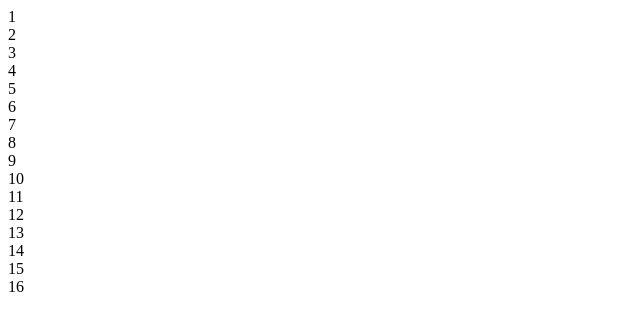
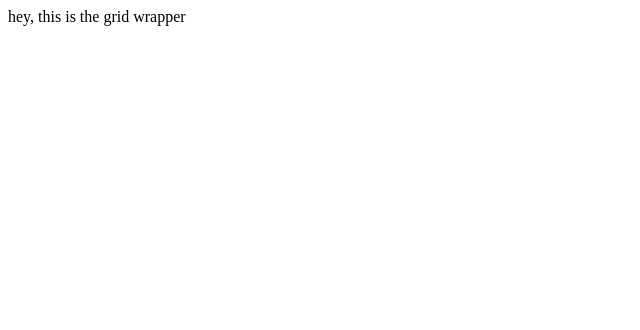
Before and after one commit to alexgh123/etch-a-sketch, a plain HTML site: page index.html in a window 1280 px wide. Shown: the whole page, without its empty margins (0-640 px from the left). Drawn offline with nearby package versions, Linux system fonts and the light colour scheme.

Commit message:
add jquerry link and grid wrapper

```diff
--- a/index.html
+++ b/index.html
@@ -7,6 +7,19 @@
   </head>
 
   <body>
+    <div id="grid_wrapper">
+
+      hey, this is the grid wrapper
+
+    </div>
+
+
+
+    <script src="http://ajax.googleapis.com/ajax/libs/jquery/1.11.0/jquery.min.js"></script>
+  </body>
+</html>
+
+<!--
     <div>1</div>
     <div>2</div>
     <div>3</div>
@@ -24,6 +37,4 @@
     <div>15</div>
     <div>16</div>
 
-
-  </body>
-</html>
+     -->
```
